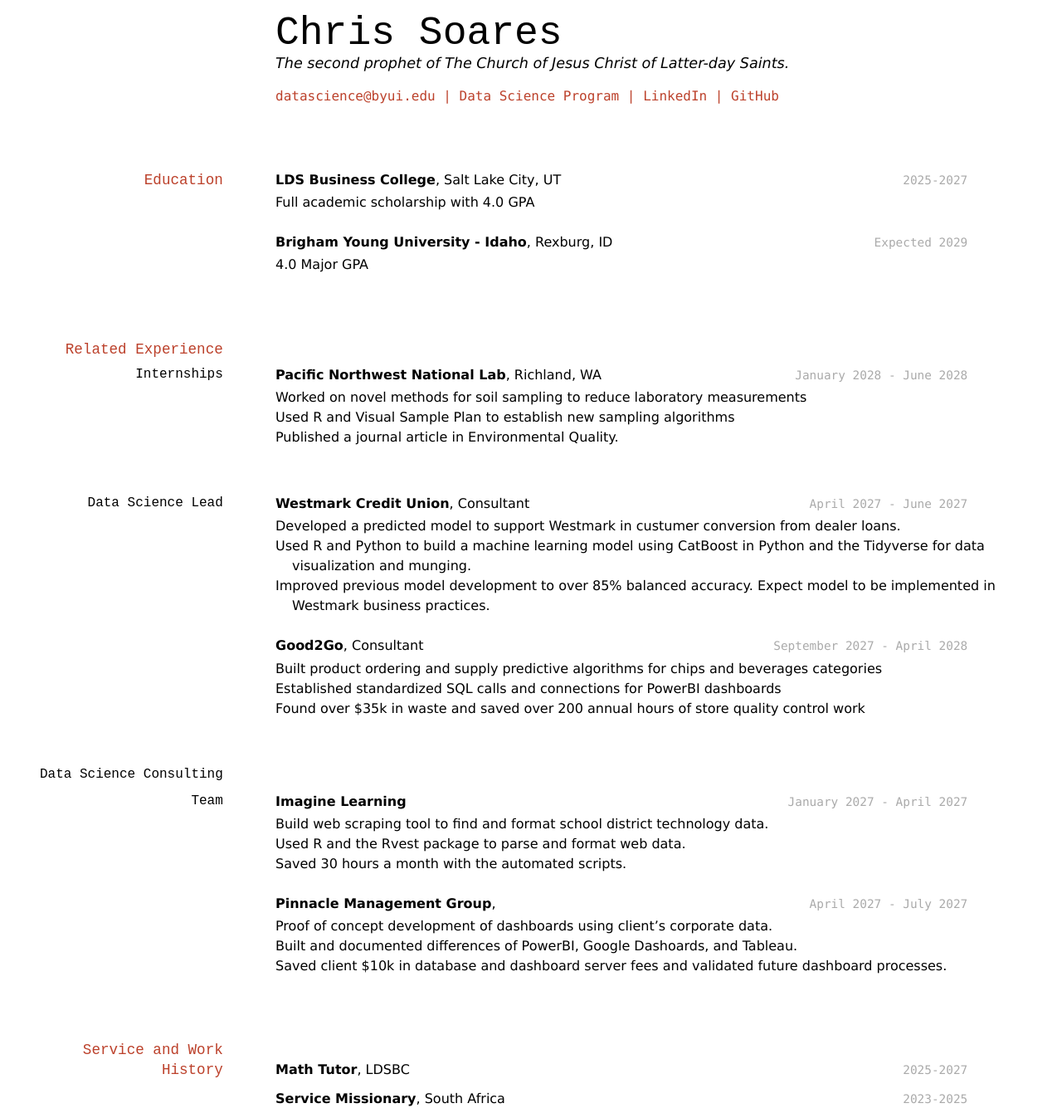
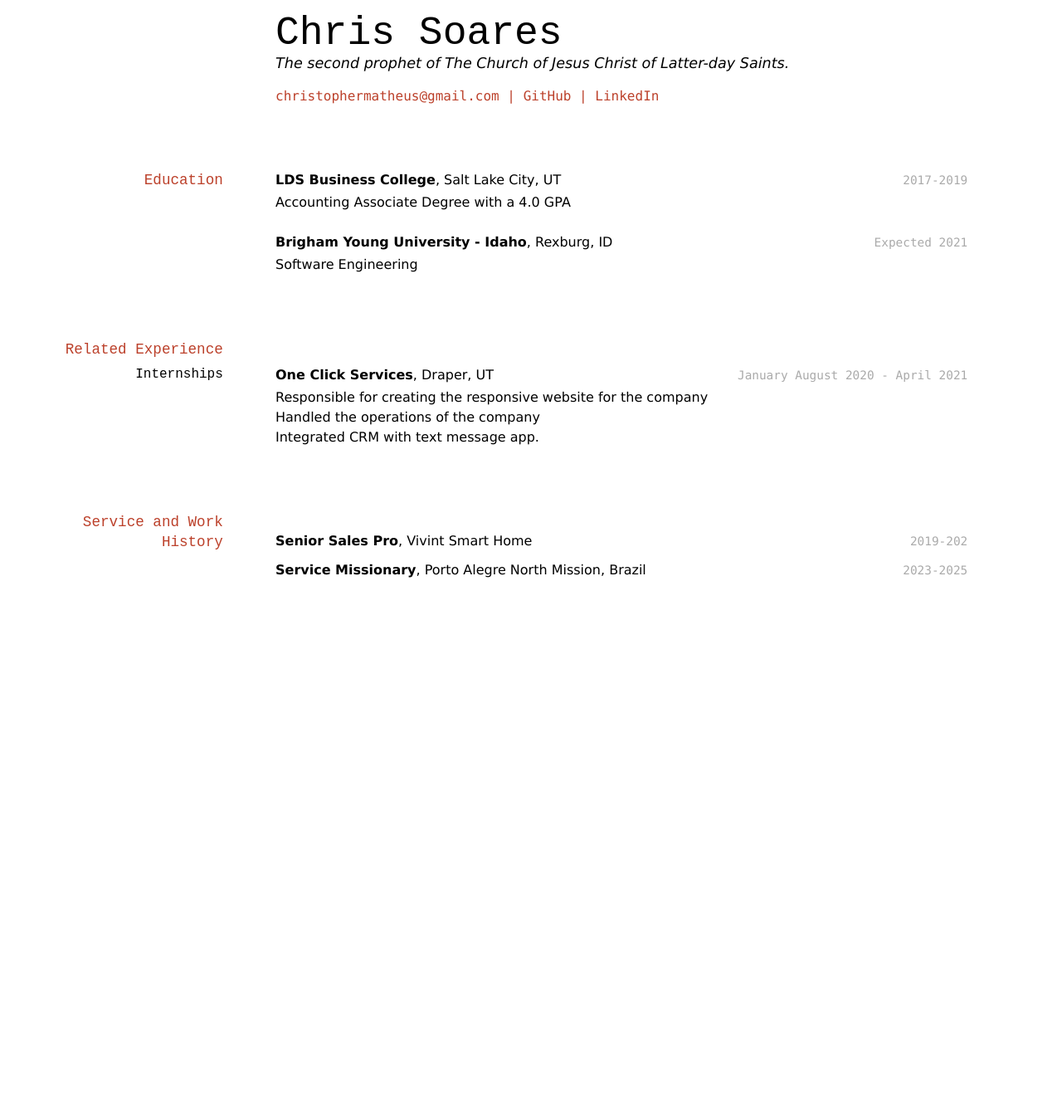
Before and after one commit to chrissoares26/chrissoares_resume, a Jekyll site: the page built from docs/index.md, in a window 1280 px wide. Shown: the whole page at 83% size. Built offline with Jekyll 4.4.1, drawn with Linux system fonts in a browser that asks for light colours; after the commit the page ends 900 px from its top, so only the background shows below that.

Commit message:
Update index.md

```diff
--- a/docs/index.md
+++ b/docs/index.md
@@ -6,82 +6,49 @@ title: Chris Soares' Resume
 The second prophet of The Church of Jesus Christ of Latter-day Saints.
 
 <div id="webaddress">
-<a href="datascience@byui.edu">datascience@byui.edu</a>
-| <a href="https://byuidatascience.github.io/development.html">Data Science Program</a>
-| <a href="https://www.linkedin.com/groups/13537407/">LinkedIn</a>
-| <a href="https://github.com/byuids-resumes">GitHub</a>
+<a href="christophermatheus@gmail.com">christophermatheus@gmail.com</a>
+| <a href="https://github.com/chrissoares26">GitHub</a>
+| <a href="https://www.linkedin.com/in/chrissoares26/">LinkedIn</a>
 </div>
 
 <!-- https://www.monique.tech/the-art-of-markdown -->
 
 ## Education
 
-`2025-2027`
+`2017-2019`
 __LDS Business College__, Salt Lake City, UT
 
-- Full academic scholarship with 4.0 GPA
+- Accounting Associate Degree with a 4.0 GPA
 
-`Expected 2029`
+`Expected 2021`
 __Brigham Young University - Idaho__, Rexburg, ID
 
-- 4.0 Major GPA
+- Software Engineering
 
 
 ## Related Experience
 
 ### Internships
 
-`January 2028 - June 2028`
-__Pacific Northwest National Lab__, Richland, WA
+`January August 2020 - April 2021`
+__One Click Services__, Draper, UT
 
-- Worked on novel methods for soil sampling to reduce laboratory measurements
-- Used R and Visual Sample Plan to establish new sampling algorithms
-- Published a journal article in Environmental Quality.
-
-### Data Science Lead
-
-`April 2027 - June 2027`
-__Westmark Credit Union__, Consultant
-
-- Developed a predicted model to support Westmark in custumer conversion from dealer loans.
-- Used R and Python to build a machine learning model using CatBoost in Python and the Tidyverse for data visualization and munging.
-- Improved previous model development to over 85% balanced accuracy. Expect model to be implemented in Westmark business practices.
-
-`September 2027 - April 2028`
-__Good2Go__, Consultant
-
-- Built product ordering and supply predictive algorithms for chips and beverages categories
-- Established standardized SQL calls and connections for PowerBI dashboards
-- Found over $35k in waste and saved over 200 annual hours of store quality control work
-
-### Data Science Consulting Team
-
-`January 2027 - April 2027`
-__Imagine Learning__
-
-- Build web scraping tool to find and format school district technology data.
-- Used R and the Rvest package to parse and format web data.
-- Saved 30 hours a month with the automated scripts.
-
-`April 2027 - July 2027`
-__Pinnacle Management Group__,
-
-- Proof of concept development of dashboards using client's corporate data.
-- Built and documented differences of PowerBI, Google Dashoards, and Tableau.
-- Saved client $10k in database and dashboard server fees and validated future dashboard processes.
+- Responsible for creating the responsive website for the company
+- Handled the operations of the company
+- Integrated CRM with text message app.
 
 
 ## Service and Work History
 
-`2025-2027`
-__Math Tutor__, LDSBC
+`2019-202`
+__Senior Sales Pro__, Vivint Smart Home
 
 
 `2023-2025`
-__Service Missionary__, South Africa
+__Service Missionary__, Porto Alegre North Mission, Brazil
 
 
 
 <!-- ### Footer
 
-Last updated: May 2013 -->
+Last updated: Apr 2021 -->
```
